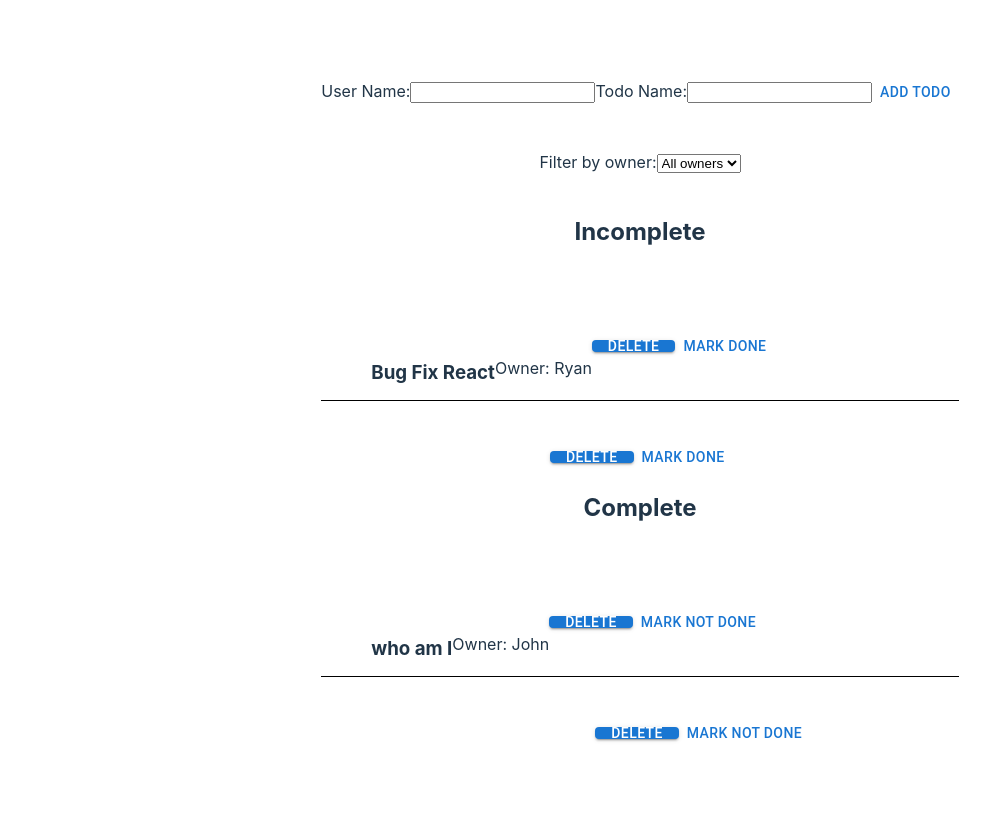
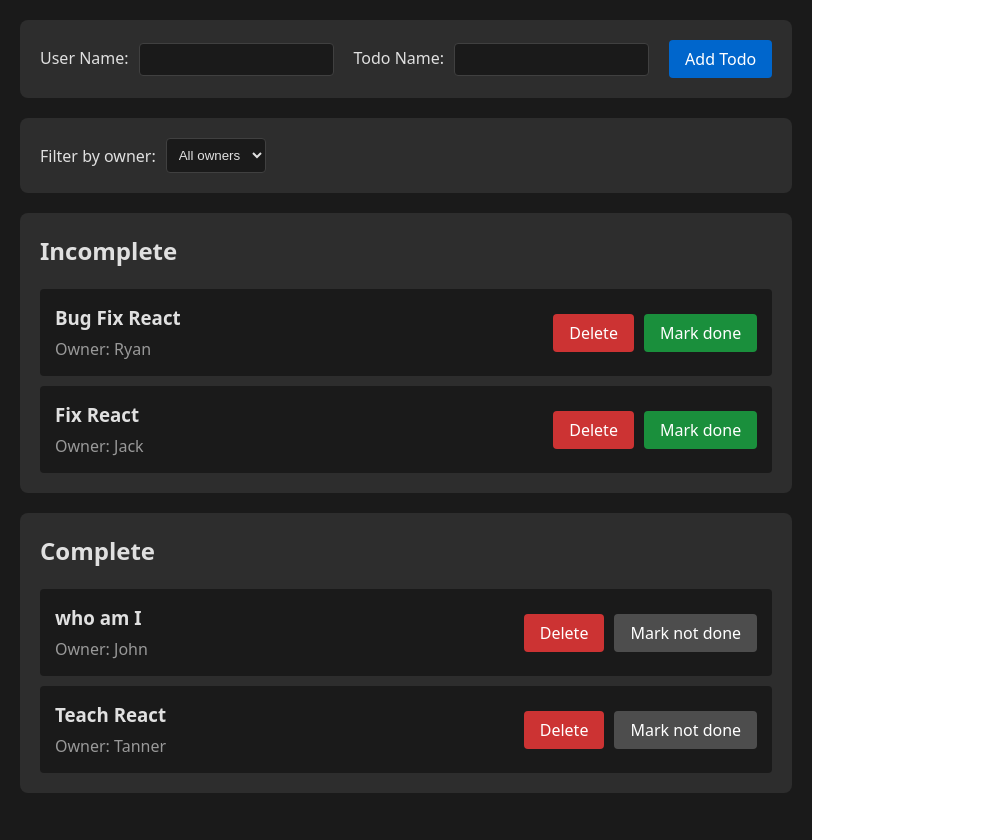
Before and after one commit to Rwilson2855/myFirstReactApp, a React (Vite) app: page / in a window 1280 px wide. Shown: the whole page, without its empty margins (0-993 px from the left). Before the commit the page ends 800 px from the top, so only its background shows below. Built offline with nearby package versions, Linux system fonts and the light colour scheme.

Commit message:
styling changes

```diff
--- a/src/App.tsx
+++ b/src/App.tsx
@@ -1,6 +1,4 @@
 import { useState } from "react";
-import "./App.css";
-import Button from "@mui/material/Button";
 
 function App() {
   const [todos, setTodos] = useState([
@@ -10,6 +8,7 @@ function App() {
     { completed: false, id: 4, title: " Fix React", owner: "Jack" },
   ]);
   const [sortBy, setSortBy] = useState("all");
+
   const addTodo = (title, owner) => {
     const newTodo = {
       id: todos.length + 1,
@@ -29,23 +28,43 @@ function App() {
   const filteredIncompletedTodos =
     sortBy === "all"
       ? todos.filter((todo) => todo.completed === false)
-      : todos.filter(
-          (todo) => todo.owner === sortBy && todo.completed === false
-        );
+      : todos.filter((todo) => todo.owner === sortBy && todo.completed === false);
+
   const filteredCompletedTodos =
     sortBy === "all"
       ? todos.filter((todo) => todo.completed === true)
-      : todos.filter(
-          (todo) => todo.owner === sortBy && todo.completed === true
-        );
+      : todos.filter((todo) => todo.owner === sortBy && todo.completed === true);
 
   return (
-    <div className="App">
+    <div style={{
+      maxWidth: "800px",
+      margin: "0 auto",
+      padding: "20px",
+      fontFamily: "system-ui, sans-serif",
+      backgroundColor: "#1a1a1a",
+      color: "#e0e0e0",
+      minHeight: "100vh"
+    }}>
       <TodoInput onAdd={addTodo} />
-      <div style={{ padding: "20px" }}>
-        <label>
+      <div style={{
+        padding: "20px",
+        backgroundColor: "#2d2d2d",
+        borderRadius: "8px",
+        marginBottom: "20px"
+      }}>
+        <label style={{ display: "flex", alignItems: "center", gap: "10px" }}>
           Filter by owner:
-          <select value={sortBy} onChange={(e) => setSortBy(e.target.value)}>
+          <select
+            value={sortBy}
+            onChange={(e) => setSortBy(e.target.value)}
+            style={{
+              padding: "8px",
+              borderRadius: "4px",
+              border: "1px solid #404040",
+              backgroundColor: "#1a1a1a",
+              color: "#e0e0e0"
+            }}
+          >
             <option value="all">All owners</option>
             {uniqueOwners.map((owner) => (
               <option key={owner} value={owner}>
@@ -72,10 +91,6 @@ function App() {
 }
 
 function TodoInput({ onAdd }) {
-  const todoInputContainerStyle = {
-    padding: "20px",
-  };
-
   const [todoTitle, setTodoTitle] = useState("");
   const [owner, setOwnerName] = useState("");
 
@@ -87,14 +102,33 @@ function TodoInput({ onAdd }) {
     }
   };
 
+  const inputStyle = {
+    padding: "8px",
+    margin: "0 10px",
+    borderRadius: "4px",
+    border: "1px solid #404040",
+    backgroundColor: "#1a1a1a",
+    color: "#e0e0e0"
+  };
+
   return (
-    <div style={todoInputContainerStyle}>
+    <div style={{
+      padding: "20px",
+      backgroundColor: "#2d2d2d",
+      borderRadius: "8px",
+      marginBottom: "20px",
+      display: "flex",
+      gap: "10px",
+      alignItems: "center",
+      flexWrap: "wrap"
+    }}>
       <label htmlFor="user">
         User Name:
         <input
           id="user"
           onChange={(e) => setOwnerName(e.target.value)}
           value={owner}
+          style={inputStyle}
         />
       </label>
       <label htmlFor="todo">
@@ -103,62 +137,107 @@ function TodoInput({ onAdd }) {
           id="todo"
           onChange={(e) => setTodoTitle(e.target.value)}
           value={todoTitle}
+          style={inputStyle}
         />
       </label>
-      <Button onClick={handleSubmit}>Add Todo</Button>
+      <button
+        onClick={handleSubmit}
+        style={{
+          padding: "8px 16px",
+          backgroundColor: "#0066cc",
+          color: "white",
+          border: "none",
+          borderRadius: "4px",
+          cursor: "pointer"
+        }}
+      >
+        Add Todo
+      </button>
     </div>
   );
 }
 
 function TodoList({ todos, onRemove, title, setTodos }) {
-  console.log("todo list bug fix", todos, title);
-  const todoListContainerStyle = {
+  return (
+    <div style={{
+      marginBottom: "20px",
+      backgroundColor: "#2d2d2d",
+      borderRadius: "8px",
+      padding: "20px"
+    }}>
+      <h2 style={{ margin: "0 0 20px 0" }}>{title}</h2>
+      <div style={{
         display: "flex",
         flexDirection: "column",
-    padding: "20px",
-    height: "20vh",
-    overflowY: "scroll",
-  };
-
-  return (
-    <>
-      <h2>{title}</h2>
-      <div style={todoListContainerStyle}>
+        gap: "10px",
+        maxHeight: "400px",
+        overflowY: "auto"
+      }}>
         {todos.map((todo) => (
-          <Todo todo={todo} />
+          <Todo
+            key={todo.id}
+            todo={todo}
+            onRemove={onRemove}
+            setTodos={setTodos}
+          />
         ))}
       </div>
-    </>
+    </div>
   );
 }
 
-function Todo({ todo }) {
-  const todoStyle = {
+function Todo({ todo, onRemove, setTodos }) {
+  return (
+    <div style={{
       display: "flex",
-    borderBottom: "1px black solid",
-    padding: "50px",
-    height: "10px",
-  };
-  return (
-    <div key={todo.id} style={todoStyle}>
-      <h3>{todo.title}</h3>
-      <p>Owner: {todo.owner}</p>
-      <Button variant="contained" onClick={() => onRemove(todo.id)}>
+      alignItems: "center",
+      padding: "15px",
+      backgroundColor: "#1a1a1a",
+      borderRadius: "4px",
+      gap: "15px",
+      justifyContent: "space-between"
+    }}>
+      <div style={{ flex: 1 }}>
+        <h3 style={{ margin: "0 0 5px 0" }}>{todo.title}</h3>
+        <p style={{ margin: 0, color: "#999" }}>Owner: {todo.owner}</p>
+      </div>
+      <div style={{ display: "flex", gap: "10px" }}>
+        <button
+          onClick={() => onRemove(todo.id)}
+          style={{
+            padding: "8px 16px",
+            backgroundColor: "#cc3333",
+            color: "white",
+            border: "none",
+            borderRadius: "4px",
+            cursor: "pointer"
+          }}
+        >
           Delete
-      </Button>
-      <Button
+        </button>
+        <button
           onClick={() => {
             setTodos((previousState) => {
               return previousState.map((t) => {
-              if (t === todo) return { ...t, completed: !t.completed };
+                if (t.id === todo.id) return { ...t, completed: !t.completed };
                 return t;
               });
             });
           }}
+          style={{
+            padding: "8px 16px",
+            backgroundColor: todo.completed ? "#4d4d4d" : "#1a8f3c",
+            color: "white",
+            border: "none",
+            borderRadius: "4px",
+            cursor: "pointer"
+          }}
         >
           {todo.completed ? "Mark not done" : "Mark done"}
-      </Button>
+        </button>
+      </div>
     </div>
   );
 }
+
 export default App;
```
Lines whose indentation alone changed are shown as unchanged.
